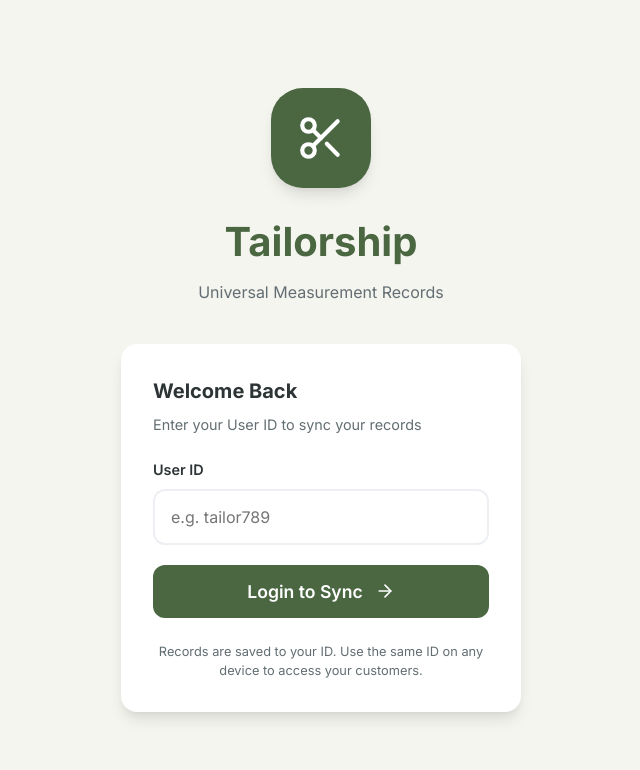
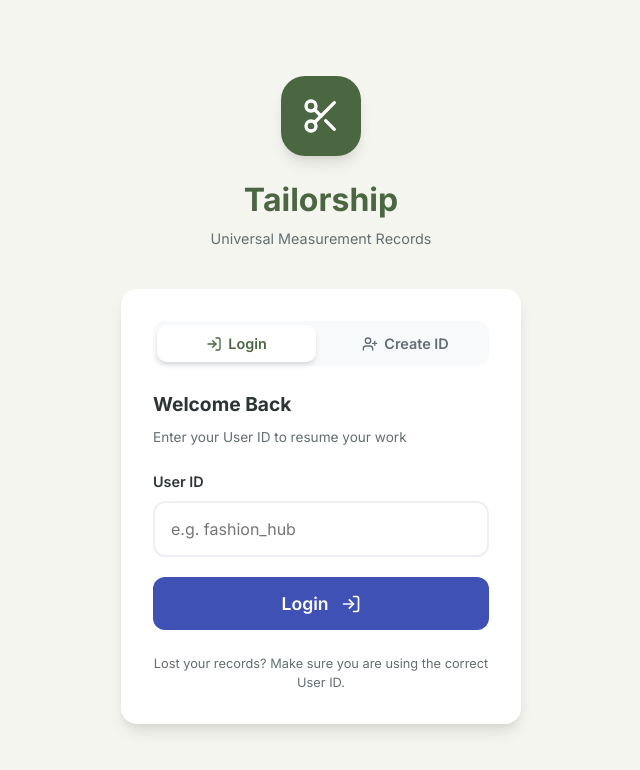
Before and after one commit to Robbieakoto/Tailorship, a React (Vite) app: page / in a window 1280 px wide. Shown: the top 770 px of the page, without its empty margins (319-959 px from the left). Built offline with nearby package versions, Linux system fonts and the light colour scheme.

Commit message:
refined auth flow with explicit Login vs Create ID

```diff
--- a/src/hooks/useCustomers.jsx
+++ b/src/hooks/useCustomers.jsx
@@ -42,15 +42,39 @@ export const CustomerProvider = ({ children }) => {
                 body: JSON.stringify({ userId: id })
             });
             const data = await response.json();
-            if (data.success) {
+            if (response.ok && data.success) {
                 setUserId(id);
                 localStorage.setItem('tailorship_userid', id);
                 setIsLoggedIn(true);
                 return { success: true };
+            } else {
+                return { success: false, error: data.error || 'Login failed' };
             }
         } catch (error) {
             console.error('Login error:', error);
-            return { success: false, error: 'Login failed' };
+            return { success: false, error: 'Network error or server down' };
+        }
+    };
+
+    const register = async (id) => {
+        try {
+            const response = await fetch(`${API_BASE_URL}/auth/register`, {
+                method: 'POST',
+                headers: { 'Content-Type': 'application/json' },
+                body: JSON.stringify({ userId: id })
+            });
+            const data = await response.json();
+            if (response.ok && data.success) {
+                setUserId(id);
+                localStorage.setItem('tailorship_userid', id);
+                setIsLoggedIn(true);
+                return { success: true };
+            } else {
+                return { success: false, error: data.error || 'Registration failed' };
+            }
+        } catch (error) {
+            console.error('Registration error:', error);
+            return { success: false, error: 'Network error or server down' };
         }
     };
 
@@ -118,6 +142,7 @@ export const CustomerProvider = ({ children }) => {
             loading,
             userId,
             login,
+            register,
             logout,
             addCustomer,
             updateCustomer,
--- a/src/pages/Login.jsx
+++ b/src/pages/Login.jsx
@@ -1,25 +1,36 @@
 import { useState } from 'react';
 import { useCustomers } from '../hooks/useCustomers';
-import { Scissors, ArrowRight, Loader2 } from 'lucide-react';
+import { Scissors, ArrowRight, Loader2, UserPlus, LogIn } from 'lucide-react';
 
 const Login = () => {
     const [userIdInput, setUserIdInput] = useState('');
+    const [isLoginMode, setIsLoginMode] = useState(true);
     const [error, setError] = useState('');
     const [loading, setLoading] = useState(false);
-    const { login } = useCustomers();
+    const { login, register } = useCustomers();
 
-    const handleLogin = async (e) => {
+    const handleSubmit = async (e) => {
         e.preventDefault();
-        if (!userIdInput.trim()) {
+        const tidiedId = userIdInput.trim().toLowerCase();
+        if (!tidiedId) {
             setError('Please enter a User ID');
+            return;
+        }
+
+        if (tidiedId.length < 3) {
+            setError('User ID must be at least 3 characters long');
             return;
         }
 
         setLoading(true);
         setError('');
-        const result = await login(userIdInput.trim());
+
+        const result = isLoginMode
+            ? await login(tidiedId)
+            : await register(tidiedId);
+
         if (!result.success) {
-            setError('Login failed. Please try again.');
+            setError(result.error);
         }
         setLoading(false);
     };
@@ -29,19 +40,19 @@ const Login = () => {
             <div style={{ textAlign: 'center', marginBottom: '40px' }}>
                 <div style={{
                     background: 'var(--primary)',
-                    width: '100px',
-                    height: '100px',
-                    borderRadius: '32px',
+                    width: '80px',
+                    height: '80px',
+                    borderRadius: '24px',
                     display: 'flex',
                     alignItems: 'center',
                     justifyContent: 'center',
-                    margin: '0 auto 24px',
+                    margin: '0 auto 20px',
                     boxShadow: 'var(--shadow-lg)'
                 }}>
-                    <Scissors size={50} color="white" />
+                    <Scissors size={40} color="white" />
                 </div>
-                <h1 style={{ fontSize: '2.5rem', marginBottom: '8px' }}>Tailorship</h1>
-                <p style={{ color: 'var(--text-muted)' }}>Universal Measurement Records</p>
+                <h1 style={{ fontSize: '2rem', marginBottom: '4px' }}>Tailorship</h1>
+                <p style={{ color: 'var(--text-muted)', fontSize: '0.9rem' }}>Universal Measurement Records</p>
             </div>
 
             <div style={{
@@ -52,17 +63,62 @@ const Login = () => {
                 width: '100%',
                 maxWidth: '400px'
             }}>
-                <h2 style={{ fontSize: '1.25rem', marginBottom: '8px', color: 'var(--text-dark)' }}>Welcome Back</h2>
-                <p style={{ color: 'var(--text-muted)', marginBottom: '24px', fontSize: '0.9rem' }}>Enter your User ID to sync your records</p>
+                <div style={{ display: 'flex', gap: '10px', marginBottom: '24px', background: '#f8f9fa', padding: '4px', borderRadius: '12px' }}>
+                    <button
+                        onClick={() => { setIsLoginMode(true); setError(''); }}
+                        style={{
+                            flex: 1,
+                            padding: '10px',
+                            borderRadius: '10px',
+                            background: isLoginMode ? 'white' : 'transparent',
+                            boxShadow: isLoginMode ? 'var(--shadow)' : 'none',
+                            color: isLoginMode ? 'var(--primary)' : 'var(--text-muted)',
+                            fontWeight: '600',
+                            fontSize: '0.9rem',
+                            display: 'flex',
+                            alignItems: 'center',
+                            justifyContent: 'center',
+                            gap: '6px'
+                        }}
+                    >
+                        <LogIn size={16} /> Login
+                    </button>
+                    <button
+                        onClick={() => { setIsLoginMode(false); setError(''); }}
+                        style={{
+                            flex: 1,
+                            padding: '10px',
+                            borderRadius: '10px',
+                            background: !isLoginMode ? 'white' : 'transparent',
+                            boxShadow: !isLoginMode ? 'var(--shadow)' : 'none',
+                            color: !isLoginMode ? 'var(--primary)' : 'var(--text-muted)',
+                            fontWeight: '600',
+                            fontSize: '0.9rem',
+                            display: 'flex',
+                            alignItems: 'center',
+                            justifyContent: 'center',
+                            gap: '6px'
+                        }}
+                    >
+                        <UserPlus size={16} /> Create ID
+                    </button>
+                </div>
 
-                <form onSubmit={handleLogin} style={{ display: 'grid', gap: '20px' }}>
+                <h2 style={{ fontSize: '1.2rem', marginBottom: '8px', color: 'var(--text-dark)' }}>
+                    {isLoginMode ? 'Welcome Back' : 'Get Started'}
+                </h2>
+                <p style={{ color: 'var(--text-muted)', marginBottom: '24px', fontSize: '0.85rem' }}>
+                    {isLoginMode ? 'Enter your User ID to resume your work' : 'Choose a unique ID to sync your records'}
+                </p>
+
+                <form onSubmit={handleSubmit} style={{ display: 'grid', gap: '20px' }}>
                     <div>
                         <label style={{ display: 'block', marginBottom: '8px', fontSize: '0.9rem', fontWeight: '600' }}>User ID</label>
                         <input
                             type="text"
                             value={userIdInput}
                             onChange={(e) => setUserIdInput(e.target.value)}
-                            placeholder="e.g. tailor789"
+                            placeholder="e.g. fashion_hub"
                             required
                             style={{
                                 padding: '16px',
@@ -76,7 +132,7 @@ const Login = () => {
                         type="submit"
                         disabled={loading}
                         style={{
-                            background: 'var(--primary)',
+                            background: 'var(--blue)',
                             color: 'white',
                             padding: '16px',
                             borderRadius: '12px',
@@ -89,12 +145,16 @@ const Login = () => {
                             opacity: loading ? 0.7 : 1
                         }}
                     >
-                        {loading ? <Loader2 size={24} className="spin" /> : <>Login to Sync <ArrowRight size={20} /></>}
+                        {loading ? <Loader2 size={24} className="spin" /> : (
+                            isLoginMode ? <>Login <LogIn size={20} /></> : <>Create ID <ArrowRight size={20} /></>
+                        )}
                     </button>
                 </form>
 
                 <p style={{ marginTop: '24px', textAlign: 'center', fontSize: '0.8rem', color: 'var(--text-muted)', lineHeight: '1.5' }}>
-                    Records are saved to your ID. Use the same ID on any device to access your customers.
+                    {isLoginMode
+                        ? 'Lost your records? Make sure you are using the correct User ID.'
+                        : 'Your records will be securely tied to this ID. You can use it on any device.'}
                 </p>
             </div>
         </div>
```
Also changed, not shown: 1 other file (tests, documents, lock files or other folders).
